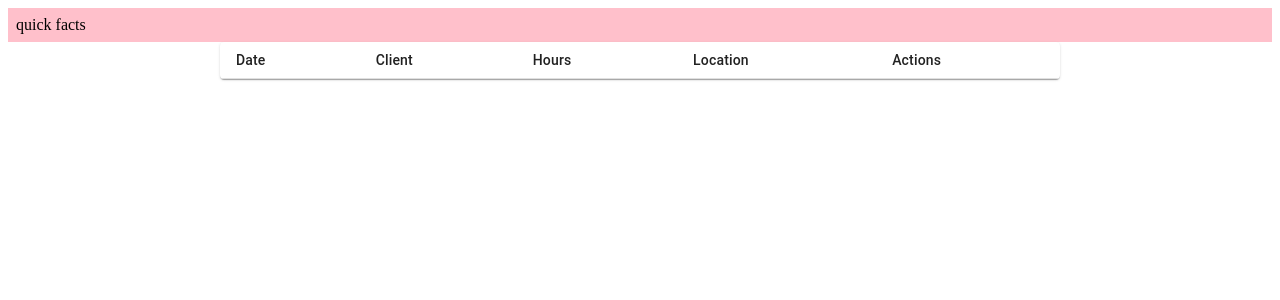
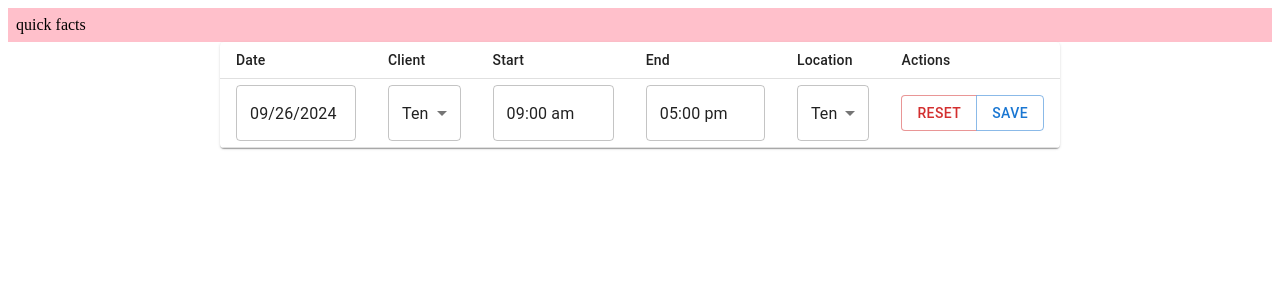
Before and after one commit to kimjongjhun/alba-tracker-client, a React (Vite) app: page / in a window 1280 px wide. Shown: the top 300 px of the page. Built offline with nearby package versions, Linux system fonts and the light colour scheme.

Commit message:
Added input fields for the date, start time, end time, and reset and save buttons. Clients dropdown, locations dropdown, and save button need wiring.

```diff
--- a/package.json
+++ b/package.json
@@ -13,6 +13,8 @@
     "@emotion/react": "^11.13.3",
     "@emotion/styled": "^11.13.0",
     "@mui/material": "^6.1.1",
+    "@mui/x-date-pickers": "^7.18.0",
+    "moment": "^2.30.1",
     "react": "^18.3.1",
     "react-dom": "^18.3.1"
   },
--- a/src/App.tsx
+++ b/src/App.tsx
@@ -1,11 +1,11 @@
 import QuickFacts from "./components/QuickFacts/QuickFacts";
-import EntryRows from "./components/EntryRows/EntryRows";
+import EntriesTable from "./components/EntriesTable/EntriesTable";
 
 function App() {
   return (
     <>
       <QuickFacts />
-      <EntryRows />
+      <EntriesTable />
     </>
   );
 }
--- a/src/components/EntryRows/EntryRows.tsx
+++ b/src/components/EntriesTable/EntriesTable.tsx
@@ -9,15 +9,24 @@ import TableHead from "@mui/material/TableHead";
 import TablePagination from "@mui/material/TablePagination";
 import TableRow from "@mui/material/TableRow";
 
-const tableHeaders = ["Date", "Client", "Hours", "Location", "Actions"];
+import InputEntry from "../InputEntry/InputEntry";
 
-const RenderTableHeaders = () => {
-  return tableHeaders.map((header) => {
-    return <TableCell>{header}</TableCell>;
-  });
-};
+const EntriesTable = () => {
+  const tableHeaders = [
+    "Date",
+    "Client",
+    "Start",
+    "End",
+    "Location",
+    "Actions",
+  ];
 
-const EntryRows = () => {
+  const RenderTableHeaders = () => {
+    return tableHeaders.map((header) => {
+      return <TableCell key={header}>{header}</TableCell>;
+    });
+  };
+
   return (
     <Grid container spacing={1}>
       <Grid size={{ xs: 12, md: 8 }} offset={{ xs: 0, md: 2 }}>
@@ -29,6 +38,7 @@ const EntryRows = () => {
               </TableRow>
             </TableHead>
             <TableBody>
+              <InputEntry />
               <TableRow></TableRow>
             </TableBody>
             <TableFooter>
@@ -41,4 +51,4 @@ const EntryRows = () => {
   );
 };
 
-export default EntryRows;
+export default EntriesTable;
--- /dev/null
+++ b/src/components/InputEntry/InputEntry.tsx
@@ -0,0 +1,113 @@
+import { useState } from "react";
+import { AdapterMoment } from "@mui/x-date-pickers/AdapterMoment";
+import Button from "@mui/material/Button";
+import ButtonGroup from "@mui/material/ButtonGroup";
+import { DatePicker } from "@mui/x-date-pickers/DatePicker";
+import FormControl from "@mui/material/FormControl";
+import { LocalizationProvider } from "@mui/x-date-pickers/LocalizationProvider";
+import MenuItem from "@mui/material/MenuItem";
+import moment, { Moment } from "moment";
+import Select, { SelectChangeEvent } from "@mui/material/Select";
+import TableCell from "@mui/material/TableCell";
+import TableRow from "@mui/material/TableRow";
+import { TimePicker } from "@mui/x-date-pickers/TimePicker";
+
+const today = moment();
+const startOfDay = moment().startOf("day").add(9, "hours");
+const endOfDay = moment().startOf("day").add(9, "hours").add(8, "hours");
+
+const InputEntry = () => {
+  const [date, setDate] = useState<Moment | null>(today);
+  const [start, setStart] = useState<Moment | null>(startOfDay);
+  const [end, setEnd] = useState<Moment | null>(endOfDay);
+
+  const handleDateChange = (newDate: Moment | null) => {
+    setDate(newDate);
+  };
+
+  const handleHoursChange = ({
+    time,
+    type,
+  }: {
+    time: Moment | null;
+    type: string;
+  }) => {
+    switch (type) {
+      case "start":
+        setStart(time);
+        break;
+
+      default:
+        setEnd(time);
+        break;
+    }
+  };
+
+  const handleOnResetClick = () => {
+    setDate(today);
+    setStart(startOfDay);
+    setEnd(endOfDay);
+  };
+
+  const handleClientChange = () => {};
+
+  return (
+    <TableRow>
+      <TableCell>
+        <LocalizationProvider dateAdapter={AdapterMoment}>
+          <DatePicker value={date} onChange={handleDateChange} />
+        </LocalizationProvider>
+      </TableCell>
+      <TableCell>
+        <FormControl fullWidth>
+          <Select
+            id="demo-simple-select"
+            value={10}
+            onChange={handleClientChange}
+          >
+            <MenuItem value={10}>Ten</MenuItem>
+            <MenuItem value={20}>Twenty</MenuItem>
+            <MenuItem value={30}>Thirty</MenuItem>
+          </Select>
+        </FormControl>
+      </TableCell>
+      <TableCell>
+        <LocalizationProvider dateAdapter={AdapterMoment}>
+          <TimePicker
+            onChange={(time) => handleHoursChange({ time, type: "start" })}
+            format="hh:mm a"
+            value={start}
+          />
+        </LocalizationProvider>
+      </TableCell>
+      <TableCell>
+        <LocalizationProvider dateAdapter={AdapterMoment}>
+          <TimePicker
+            onChange={(time) => handleHoursChange({ time, type: "end" })}
+            format="hh:mm a"
+            value={end}
+          />
+        </LocalizationProvider>
+      </TableCell>
+      <TableCell>
+        <FormControl fullWidth>
+          <Select id="demo-simple-select" value={10} onChange={() => {}}>
+            <MenuItem value={10}>Ten</MenuItem>
+            <MenuItem value={20}>Twenty</MenuItem>
+            <MenuItem value={30}>Thirty</MenuItem>
+          </Select>
+        </FormControl>
+      </TableCell>
+      <TableCell>
+        <ButtonGroup variant={"outlined"}>
+          <Button onClick={handleOnResetClick} color={"error"}>
+            Reset
+          </Button>
+          <Button disabled={end?.isBefore(start)}>Save</Button>
+        </ButtonGroup>
+      </TableCell>
+    </TableRow>
+  );
+};
+
+export default InputEntry;
```
Also changed, not shown: 1 other file (tests, documents, lock files or other folders).
